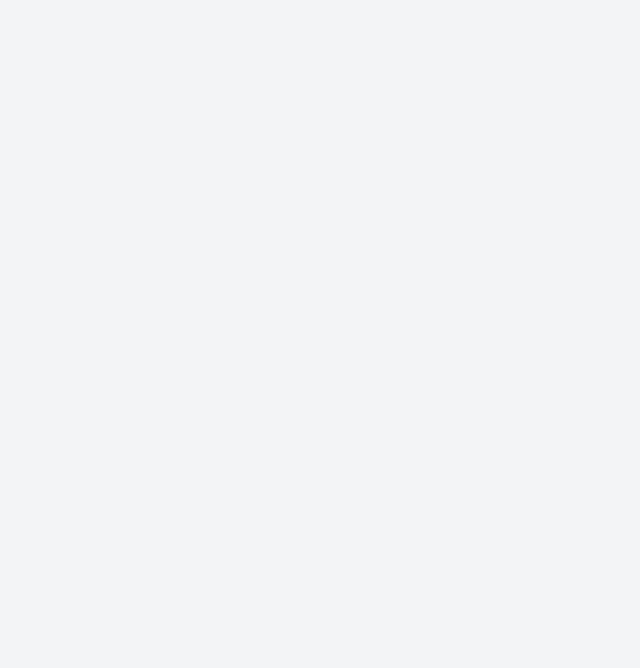
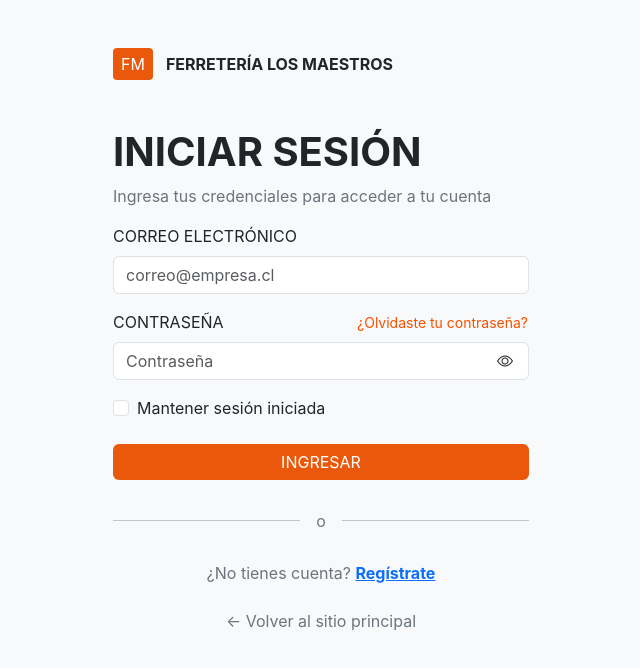
Before and after one commit to VicenteRen/Ferreteria-Los-Maestros-React, a React (Vite) app: page /login in a window 1280 px wide. Before the commit this address had no page. Shown: the top 668 px of the page, without its empty margins (319-959 px from the left). Built offline with nearby package versions, Linux system fonts and the light colour scheme.

Commit message:
feat(auth): integrar login y recuperacion de contrasena

```diff
--- a/src/App.tsx
+++ b/src/App.tsx
@@ -8,6 +8,7 @@ import ConsejoTaladro from "./pages/ConsejoTaladro";
 import ConsejoSeguridad from "./pages/ConsejoSeguridad";
 import CarritoOffcanvas from "./components/organism/CarritoOffCanvas";
 import Checkout from "./pages/Checkout";
+import Login from "./pages/Login";
 
 function App() {
   const location = useLocation();
@@ -26,6 +27,7 @@ function App() {
                 <Route path="/checkout" element={<Checkout />} />
                 <Route path="/detalle/:id" element={<DetalleProducto />} />{" "}
                 <Route path="/consejos/taladro" element={<ConsejoTaladro />} />
+                <Route path="/login" element={<Login/>}/>
                 <Route
                     path="/consejos/seguridad"
                     element={<ConsejoSeguridad />}
--- /dev/null
+++ b/src/components/organism/FormularioLogin.tsx
@@ -0,0 +1,164 @@
+
+import { useState } from "react";
+import CampoFormulario from "../molecules/CampoFormulario";
+import Boton from "../atoms/Boton";
+import { Link } from "react-router-dom";
+import ModalRecuperarContrasena from "./ModalRecuperarContrasena";
+
+const FormularioLogin = () => {
+  const [correo, setCorreo] = useState("");
+  const [contrasena, setContrasena] = useState("");
+  const [mantenerSesion, setMantenerSesion] = useState(false);
+  const [errores, setErrores] = useState({
+    correo: "",
+    contrasena: "",
+  });
+
+
+const handleSubmit = (e: React.SubmitEvent<HTMLFormElement>) => {
+  e.preventDefault();
+
+  const nuevosErrores = {
+    correo: "",
+    contrasena: "",
+  };
+
+  if (correo.trim() === "") {
+    nuevosErrores.correo = "El correo electrónico es obligatorio.";
+  } else if (correo.trim().length > 100) {
+    nuevosErrores.correo = "El correo no puede superar los 100 caracteres.";
+  } else if (!/^[^\s@]+@[^\s@]+\.[^\s@]+$/.test(correo.trim())) {
+    nuevosErrores.correo = "Ingresa un correo electrónico válido.";
+  }
+
+  if (contrasena === "") {
+    nuevosErrores.contrasena = "La contraseña es obligatoria.";
+  } else if (contrasena.length < 4) {
+    nuevosErrores.contrasena = "La contraseña debe tener al menos 4 caracteres.";
+  } else if (contrasena.length > 10) {
+    nuevosErrores.contrasena = "La contraseña no puede superar los 10 caracteres.";
+  }
+
+  setErrores(nuevosErrores);
+
+  if (nuevosErrores.correo || nuevosErrores.contrasena) {
+    return;
+  }
+};
+
+
+const handleCorreoChange = (valor: string) => {
+  setCorreo(valor);
+
+  let error = "";
+
+  if (valor.trim() !== "") {
+    if (valor.trim().length > 100) {
+      error = "El correo no puede superar los 100 caracteres.";
+    } else if (!/^[^\s@]+@[^\s@]+\.[^\s@]+$/.test(valor.trim())) {
+      error = "Ingresa un correo electrónico válido.";
+    }
+  }
+
+  setErrores((anterior) => ({
+    ...anterior,
+    correo: error,
+  }));
+};
+
+
+const handleContrasenaChange = (valor: string) => {
+  setContrasena(valor);
+
+  let error = "";
+
+  if (valor !== "") {
+    if (valor.length < 4) {
+      error = "La contraseña debe tener al menos 4 caracteres.";
+    } else if (valor.length > 10) {
+      error = "La contraseña no puede superar los 10 caracteres.";
+    }
+  }
+
+  setErrores((anterior) => ({
+    ...anterior,
+    contrasena: error,
+  }));
+};
+
+
+
+
+  return (
+    <>
+    <form onSubmit={handleSubmit} noValidate>
+      <CampoFormulario
+        id="correo"
+        etiqueta="CORREO ELECTRÓNICO"
+        tipo="email"
+        valor={correo}
+        placeholder="correo@empresa.cl"
+        onChange={handleCorreoChange}
+        error={errores.correo}
+      />
+
+      <CampoFormulario
+        id="contrasena"
+        etiqueta="CONTRASEÑA"
+        tipo="password"
+        valor={contrasena}
+        placeholder="Contraseña"
+        onChange={handleContrasenaChange}
+        error={errores.contrasena}
+        mostrarRecuperacion
+      />
+
+      <div className="form-check mb-4">
+        <input
+          className="form-check-input"
+          type="checkbox"
+          id="mantenerSesion"
+          checked={mantenerSesion}
+          onChange={(e) => setMantenerSesion(e.target.checked)}
+        />
+
+        <label className="form-check-label" htmlFor="mantenerSesion">
+          Mantener sesión iniciada
+        </label>
+      </div>
+
+
+      <Boton
+        texto="INGRESAR"
+        tipo="submit"
+        clasesAdicionales="w-100"
+      />
+
+
+      <div className="d-flex align-items-center gap-3 my-4">
+        <hr className="flex-grow-1" />
+        <span className="text-secondary">o</span>
+        <hr className="flex-grow-1" />
+      </div>
+
+      <p className="text-center text-secondary">
+        ¿No tienes cuenta?{" "}
+        <Link to="/registro" className="fw-bold text-decoration-underline">
+          Regístrate
+        </Link>
+      </p>
+
+      <div className="text-center mt-4">
+        <Link to="/" className="text-secondary text-decoration-none">
+          ← Volver al sitio principal
+        </Link>
+      </div>
+
+    </form>
+
+    <ModalRecuperarContrasena />
+  </>
+  );
+};
+
+export default FormularioLogin;
--- /dev/null
+++ b/src/components/organism/ModalRecuperarContrasena.tsx
@@ -0,0 +1,130 @@
+import { useEffect, useRef, useState } from "react";
+import CampoFormulario from "../molecules/CampoFormulario";
+
+const ModalRecuperarContrasena = () => {
+  const [correo, setCorreo] = useState("");
+  const [error, setError] = useState("");
+  const [enviado, setEnviado] = useState(false);
+
+
+  const modalRef = useRef<HTMLDivElement>(null);
+
+    useEffect(() => {
+      const modal = modalRef.current;
+
+      if (!modal) return;
+
+      const limpiarFormulario = () => {
+        setCorreo("");
+        setError("");
+        setEnviado(false);
+      };
+
+      modal.addEventListener("hidden.bs.modal", limpiarFormulario);
+
+      return () => {
+        modal.removeEventListener("hidden.bs.modal", limpiarFormulario);
+      };
+    }, []);
+
+
+
+    const handleRecuperar = () => {
+    if (correo.trim() === "") {
+        setError("El correo electrónico es obligatorio.");
+        return;
+    }
+
+    if (correo.trim().length > 100) {
+        setError("El correo no puede superar los 100 caracteres.");
+        return;
+    }
+
+    const formatoCorreo = /^[^\s@]+@[^\s@]+\.[^\s@]+$/;
+
+    if (!formatoCorreo.test(correo.trim())) {
+        setError("Ingresa un correo electrónico válido.");
+        return;
+    }
+
+    setError("");
+    setEnviado(true);
+
+    };
+
+
+  return (
+    <div
+      ref={modalRef}
+      className="modal fade"
+      id="modalRecuperar"
+      tabIndex={-1}
+      aria-labelledby="tituloModalRecuperar"
+      aria-hidden="true"
+    >
+      <div className="modal-dialog modal-dialog-centered">
+        <div className="modal-content">
+          <div className="modal-header">
+            <h2 className="modal-title fs-5" id="tituloModalRecuperar">
+              Recuperar contraseña
+            </h2>
+
+            <button
+              type="button"
+              className="btn-close"
+              data-bs-dismiss="modal"
+              aria-label="Cerrar"
+            />
+          </div>
+
+
+            <div className="modal-body">
+            <p>
+                Ingresa tu correo electrónico para recibir instrucciones
+                de recuperación.
+            </p>
+
+            <CampoFormulario
+                id="correoRecuperacion"
+                etiqueta="CORREO ELECTRÓNICO"
+                tipo="email"
+                valor={correo}
+                placeholder="correo@ejemplo.cl"
+                onChange={setCorreo}
+                error={error}
+            />
+            </div>
+
+            {enviado && (
+                <div className="alert alert-success mt-3 mx-3 text-center" role="alert">
+                     Solicitud recibida. Si tu correo está registrado,
+                     recibirás instrucciones para restablecer tu contraseña.
+                </div>
+            )}
+
+
+          <div className="modal-footer">
+            <button
+              type="button"
+              className="btn btn-secondary"
+              data-bs-dismiss="modal"
+            >
+              Cancelar
+            </button>
+
+            <button
+                type="button"
+                className="btn btn-orange"
+                onClick={handleRecuperar}
+            >
+                Enviar instrucciones
+            </button>
+
+          </div>
+        </div>
+      </div>
+    </div>
+  );
+};
+
+export default ModalRecuperarContrasena;
--- /dev/null
+++ b/src/pages/Login.tsx
@@ -0,0 +1,18 @@
+import FormularioLogin from "../components/organism/FormularioLogin";
+
+const Login = () => {
+    return(
+        <main className="min-vh-100 bg-light py-5">
+            <div className="container" style={{maxWidth: "440px"}}>
+                <div className="d-flex align-items-center gap-2 mb-5">
+                    <span className="logo-box">FM</span>
+                    <span className="fw-bold">FERRETERÍA LOS MAESTROS</span>
+                </div>
+                <h1 className="fw-bold">INICIAR SESIÓN</h1>
+                <p className="text-secondary">Ingresa tus credenciales para acceder a tu cuenta</p>
+                <FormularioLogin />
+            </div>
+        </main>
+    );
+};
+export default Login;
```
